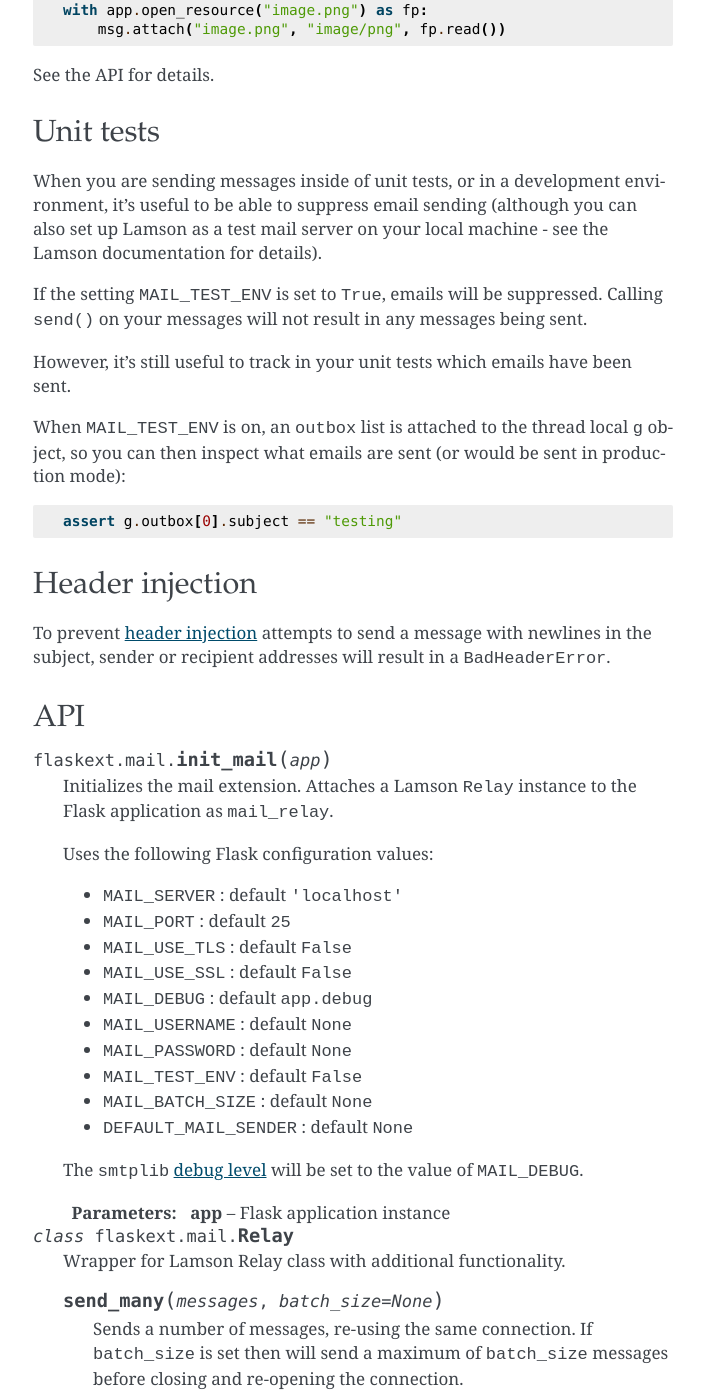
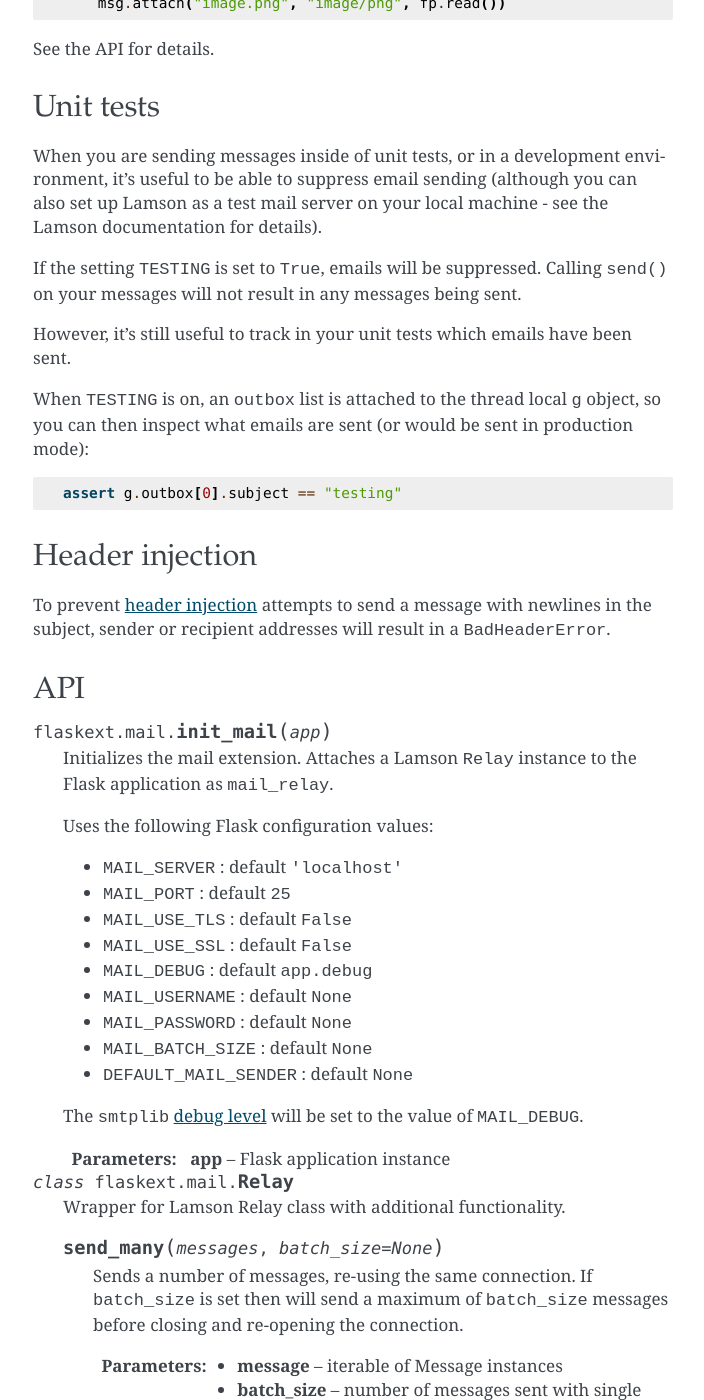
Before and after one commit to pallets-eco/flask-mail, a Sphinx documentation site: the page built from docs/index.rst, in a window 1280 px wide and 1400 px high, scrolled down 2564 px. Shown: the whole window, without its empty margins (287-991 px from the left). Built offline with Sphinx 7.4.7, drawn with Linux system fonts in a browser that asks for light colours; some of the changed text lies outside the part shown.

Commit message:
MAIL_TEST_ENV removed in favour of Flask TESTING config variable

```diff
--- a/docs/index.rst
+++ b/docs/index.rst
@@ -49,8 +49,6 @@ Flask-mail is configured through the standard Flask configuration options:
 * ``MAIL_USERNAME`` : default ``None``
 
 * ``MAIL_PASSWORD`` : default ``None``
-
-* ``MAIL_TEST_ENV`` : default ``False``
 
 * ``DEFAULT_MAIL_SENDER`` : default ``None``
 
@@ -133,14 +131,14 @@ environment, it's useful to be able to suppress email sending (although you can
 also set up Lamson as a test mail server on your local machine - see the
 Lamson documentation for details).
 
-If the setting ``MAIL_TEST_ENV`` is set to ``True``, emails will be
+If the setting ``TESTING`` is set to ``True``, emails will be
 suppressed. Calling ``send()`` on your messages will not result in
 any messages being sent.
 
 However, it's still useful to track in  your unit tests which
 emails have been sent.
 
-When ``MAIL_TEST_ENV`` is on, an ``outbox`` list is attached to the
+When ``TESTING`` is on, an ``outbox`` list is attached to the
 thread local ``g`` object, so you can then inspect what emails are sent
 (or would be sent in production mode)::
 
@@ -176,8 +174,6 @@ API
         * ``MAIL_USERNAME`` : default ``None``
 
         * ``MAIL_PASSWORD`` : default ``None``
-
-        * ``MAIL_TEST_ENV`` : default ``False``
 
         * ``MAIL_BATCH_SIZE`` : default ``None``
 
@@ -234,7 +230,7 @@ API
 
     .. method:: send(relay=None):
 
-        Sends the message. If ``MAIL_TEST_ENV`` is ``True`` then does not actually send the
+        Sends the message. If ``TESTING`` is ``True`` then does not actually send the
         message, instead the message is added to the global object as ``g.outbox``.
 
         If message headers contain multilines then raises a ``BadErrorHeader``.
--- a/tests.py
+++ b/tests.py
@@ -7,7 +7,7 @@ from flaskext.mail import init_mail, Message, BadHeaderError
 
 class TestCase(unittest.TestCase):
 
-    MAIL_TEST_ENV = True
+    TESTING = True
     DEFAULT_MAIL_SENDER = "support@mysite.com"
 
     def setUp(self):
@@ -108,7 +108,7 @@ class TestMessage(TestCase):
         pass.
         """
 
-        self.app.config['MAIL_TEST_ENV'] = False
+        self.app.config['TESTING'] = False
         msg = Message(subject="testing",
                       recipients=["to@example.com"],
                       body="testing")
```
Also changed, not shown: 1 other file.
